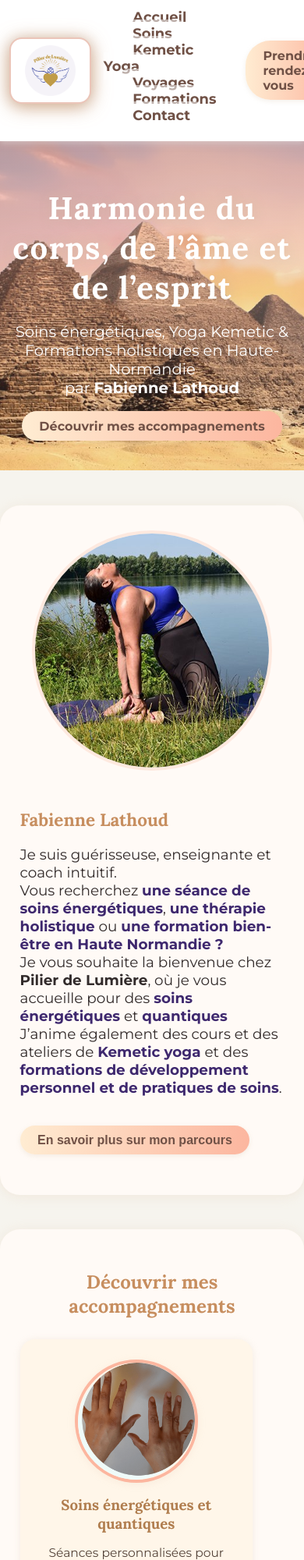
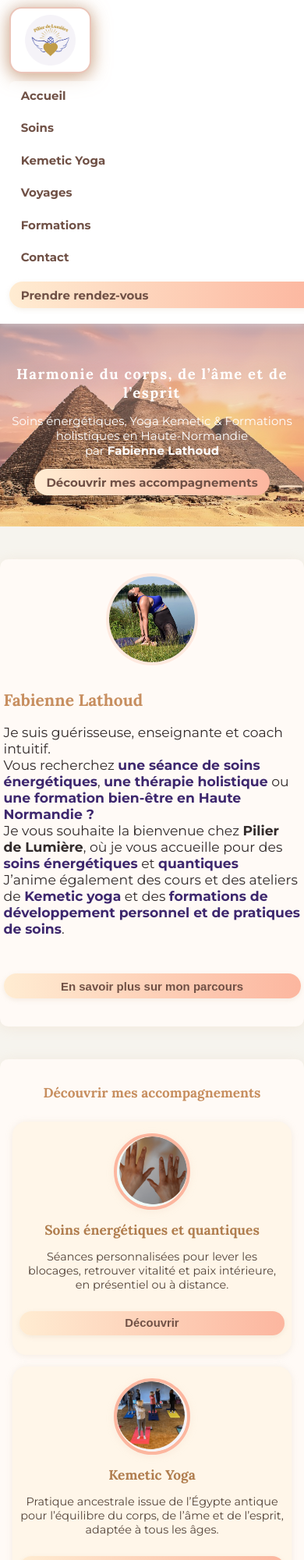
Before and after one commit to nikoglt86/piliersdelumiere, a plain HTML site: page index.html in a window 390 px wide. Shown: the top 2000 px of the page at 78% size. Drawn offline with Linux system fonts and the light colour scheme.

Commit message:
Add files via upload

```diff
--- a/index.html
+++ b/index.html
@@ -297,6 +297,40 @@
             }
         }
 
+        @media (max-width: 700px) {
+        .services {
+            flex-direction: column;
+            align-items: center;
+            gap: 1em;
+        }
+        .service-card {
+            min-width: 0;
+            width: 95vw;
+            max-width: 370px;
+            font-size: 0.98em;
+            padding: 1em 0.5em;
+        }
+        }
+
+        @media (max-width: 700px) {
+        html { font-size: 15px; }
+        .hero h1 { font-size: 1.4em; }
+        .hero p { font-size: 1em; }
+        .cta { font-size: 0.96em; padding: 0.5em 1em; }
+        .section { padding: 1em 0.4em; }
+        .about img, .service-card img { width: 90px; height: 90px; }
+        h2, .parcours-titre { font-size: 1.15em; }
+        }
+
+        @media (max-width: 700px) {
+        .about, .testimonials {
+            flex-direction: column;
+            align-items: center;
+            gap: 1em;
+        }
+        .about img { width: 120px; height: 120px; }
+        }
+
 
         .testimonials {
             margin-top: 2.5em;
@@ -541,6 +575,109 @@
             border-radius: 14px;
             display: block;
         }
+
+        @media (max-width: 700px) {
+        header {
+            flex-direction: column;
+            align-items: flex-start;
+            padding: 0.6em 3vw;
+        }
+        nav {
+            width: 100%;
+            display: flex;
+            flex-direction: column;
+            align-items: flex-start;
+            margin: 0.5em 0 0 0;
+            gap: 0;
+        }
+        nav a {
+            margin: 0.15em 0;
+            width: 100%;
+            display: block;
+            padding: 0.6em 1em;
+            font-size: 1em;
+        }
+        .cta {
+            font-size: 1em;
+            margin: 0.7em 0;
+            width: 100%;
+        }
+
+        .hero {
+            min-height: 230px;
+            padding: 1em 0.2em;
+        }
+        .hero-content {
+            padding-top: 2em;
+            padding-bottom: 2em;
+        }
+        .hero h1 {
+            font-size: 1.23em;
+        }
+        .hero p {
+            font-size: 1em;
+        }
+        .section {
+            padding: 1.2em 0.3em;
+            border-radius: 0.7em;
+        }
+        .services {
+            flex-direction: column;
+            align-items: center;
+            gap: 1em;
+        }
+        .service-card {
+            min-width: 0;
+            width: 96vw;
+            max-width: 340px;
+            padding: 1em 0.6em;
+            font-size: 0.99em;
+        }
+        .service-card img {
+            width: 90px;
+            height: 90px;
+        }
+        .about {
+            flex-direction: column;
+            align-items: center;
+            gap: 1.1em;
+        }
+        .about img {
+            width: 110px;
+            height: 110px;
+        }
+        .about-text {
+            max-width: 98vw;
+        }
+        .testimonials {
+            flex-direction: column;
+            gap: 1.1em;
+            align-items: center;
+        }
+        .testimonial {
+            max-width: 98vw;
+            min-width: 0;
+            font-size: 1em;
+        }
+        .contact-infos {
+            flex-direction: column;
+            align-items: center;
+            gap: 1em;
+            max-width: 97vw;
+            margin: 1em auto 0 auto;
+        }
+        .contact-item {
+            width: 98vw;
+            max-width: 350px;
+            font-size: 1em;
+            padding: 0.7em 0.6em;
+        }
+        .footer-logo-box img {
+            height: 90px;
+        }
+        }
+
+
     </style>
 </head>
 
```
Lines whose indentation alone changed are shown as unchanged.
